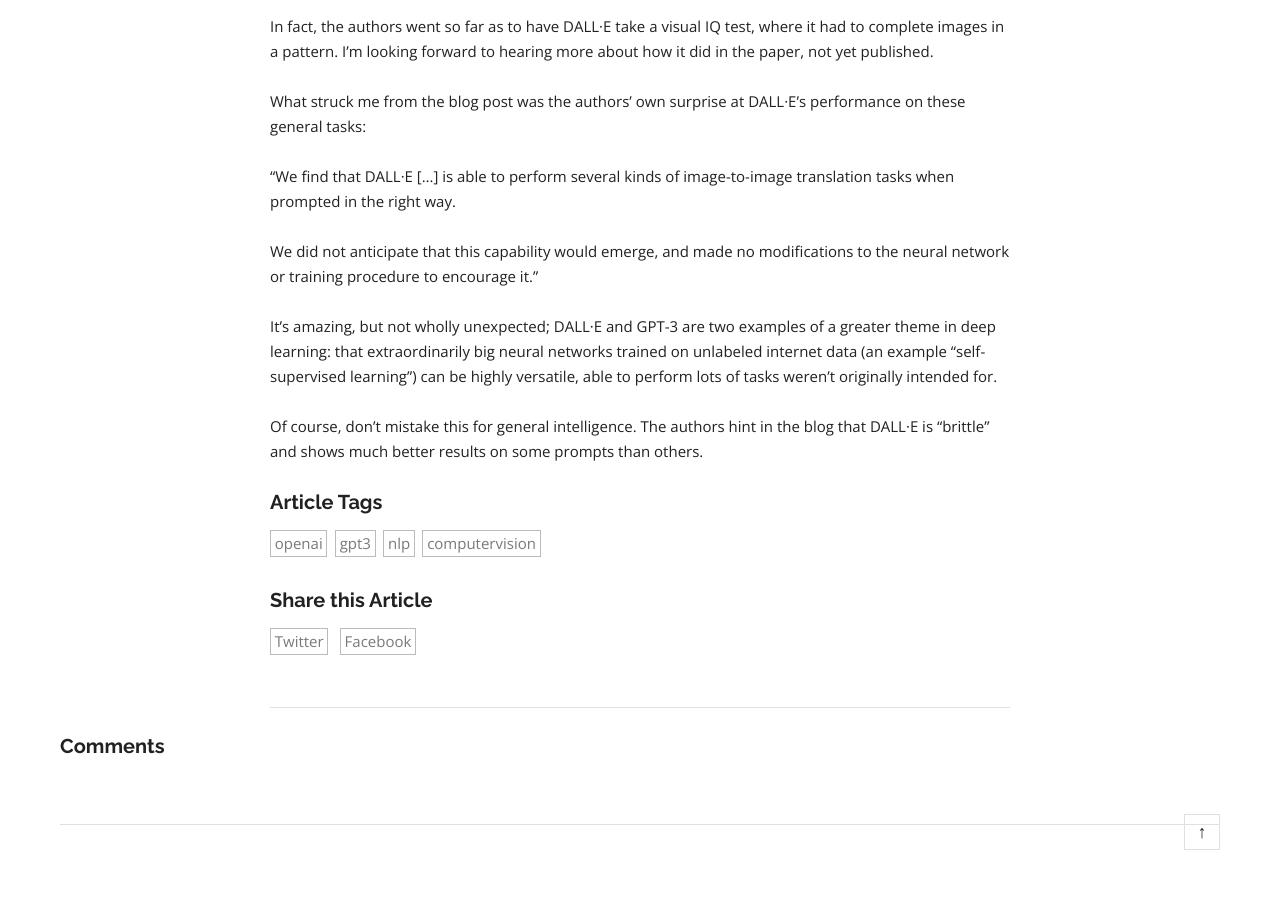
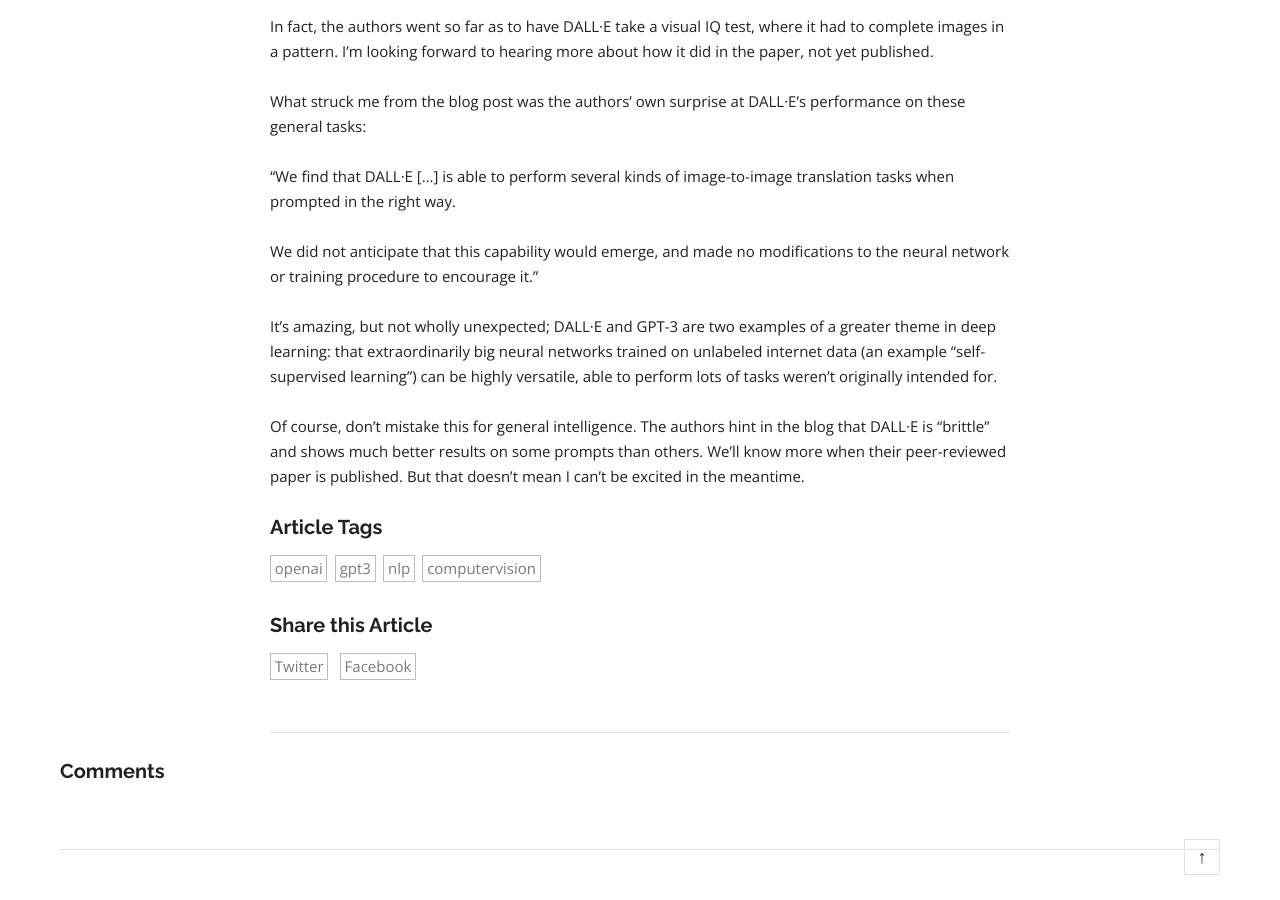
Before and after one commit to dalequark/daleonai, a Jekyll site: the page built from _posts/2021-01-06-dall·e-explained-in-under-5-minutes.md, in a window 1280 px wide and 900 px high, scrolled down 4594 px. Built offline with Jekyll 4.4.1, drawn with Linux system fonts in a browser that asks for light colours; some web fonts are replaced; a script that is not in the unit is left out; comment, search, counter and statistics services are not loaded; before the commit the page ends 5469 px from its top, so only the background shows below that.

Commit message:
Update Blog “2021-01-06-dall·e-explained-in-under-5-minutes”

```diff
--- a/_posts/2021-01-06-dall·e-explained-in-under-5-minutes.md
+++ b/_posts/2021-01-06-dall·e-explained-in-under-5-minutes.md
@@ -78,4 +78,4 @@
 
 It's amazing, but not wholly unexpected; DALL·E and GPT-3 are two examples of a greater theme in deep learning: that extraordinarily big neural networks trained on unlabeled internet data (an example "self-supervised learning") can be highly versatile, able to perform lots of tasks weren't originally intended for.
 
-Of course, don't mistake this for general intelligence. The authors hint in the blog that DALL·E is "brittle" and shows much better results on some prompts than others.
+Of course, don't mistake this for general intelligence. The authors hint in the blog that DALL·E is "brittle" and shows much better results on some prompts than others. We'll know more when their peer-reviewed paper is published. But that doesn't mean I can't be excited in the meantime.
```
